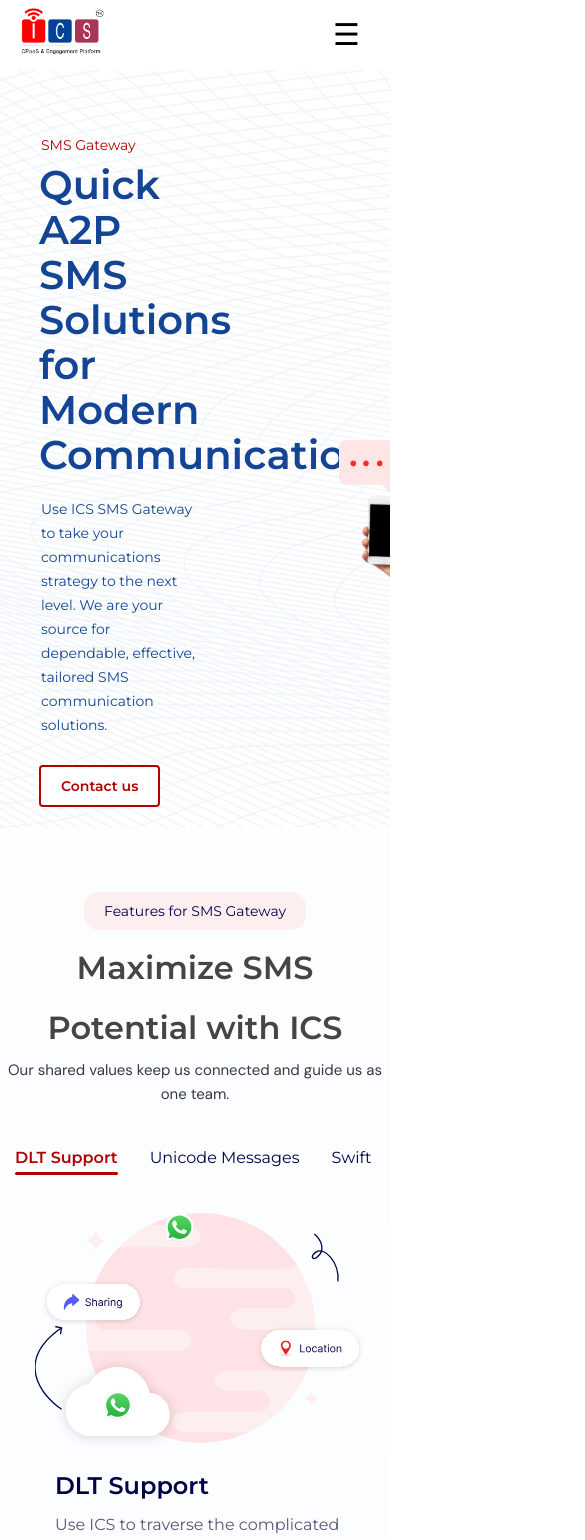
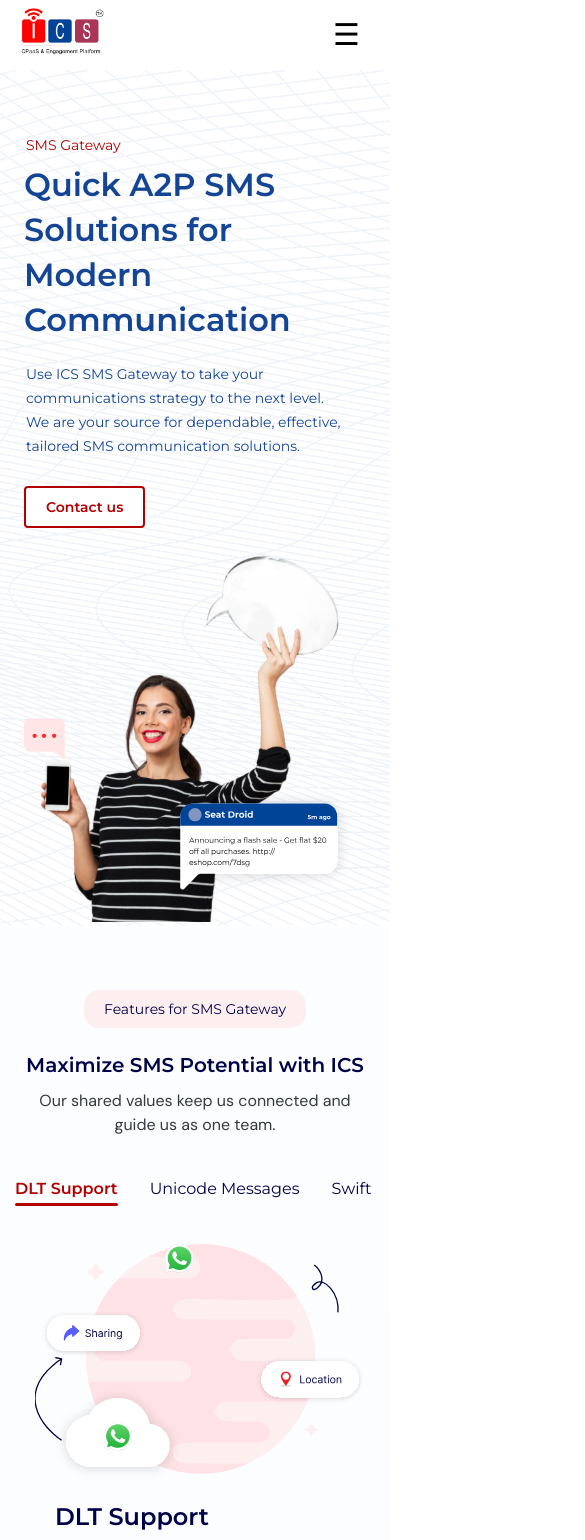
Before and after one commit to bknath/ICS_Mobile, a React (Vite) app: page /smsgateway in a window 390 px wide. Shown: the top 1540 px of the page, 585 px wide, since content can reach past the window. Built offline with nearby package versions, Linux system fonts and the light colour scheme.

Commit message:
Commit 37
Updated SMS Gateway Page

```diff
--- a/src/components/communication/Communication.css
+++ b/src/components/communication/Communication.css
@@ -48,6 +48,7 @@
     line-height: 54px;
     color: #ffffff;
     font-weight: 600;
+    width: 600px;
 }
 .communication-content p{
     padding-top: 5px;
@@ -94,3 +95,42 @@
     color: #666;
     margin: 0;
 }
+@media(max-width: 765px){
+
+    .communication-background{
+        width: 360px;
+    }
+    .com-content-wrapper{
+        flex-direction: column;
+    }
+    .spiral-rainbow{
+        left: -90px;
+     }
+     .iPhone-image{
+         margin-right: 0;
+         width: 264px;
+         margin-left: 20px;
+     }
+    .communication-content{
+        width: 100%;
+        padding-bottom: 0;
+    }
+    .communication-content h2{
+        width: 320px;
+        font-size: 24px;
+        margin: 15px auto;
+        line-height: 36px;
+        font-weight: 600;
+    }
+    .communication-content p{
+        width: 320px;
+        margin: 0 auto;
+        padding-bottom: 2rem;
+        font-weight: 400;
+    }
+    .com-stats-section{
+       margin-left: 0;
+       padding: 30px 20px;
+       margin-top: -20px;
+    }
+}
--- a/src/components/communication/Communication.jsx
+++ b/src/components/communication/Communication.jsx
@@ -11,8 +11,8 @@ const Communication = () => {
                         <img src={assets.iPhoneimg} alt="iPhone" className='iPhone-image' />
                     </div>
                     <div className="communication-content">
-                        <h2>Powering Communication Across the Globe</h2>
-                        <p>With ICS ChatBots, you're just choosing advanced technology you're selecting a proven partner in global communication excellence.</p>
+                        <h2>Empower Your Global Communication with ICS SMS API</h2>
+                        <p>In addition to cutting-edge technology, working with ICS means joining forces with experts.</p>
                     </div>
                 </div>
             </div>
--- a/src/pages/SMSgatewaypage/SMSgateway.css
+++ b/src/pages/SMSgatewaypage/SMSgateway.css
@@ -19,7 +19,7 @@
 }
 
 .content-SMSgateway {
-    max-width: 40%;
+    width: 40%;
     margin-top: 3rem;
 }
 
@@ -29,6 +29,7 @@
     line-height: 45px;
     margin-bottom: 20px;
     color: #144494;
+    width: 440px;
 }
 
 .content-SMSgateway p {
@@ -36,7 +37,7 @@
     line-height: 24px;
     margin-left: 2px;
     color: #144494;
-    /* width: 64%; */
+    width: 380px;
     margin-bottom: 5px;
 }
 
@@ -46,8 +47,10 @@
 
 .SMSrobot {
     width: 40%;
-    padding-left: 9rem;
-    padding-top: 1rem;
+    padding-left: 6rem;
+}
+.SMSrobot img{
+    width: 440px;
 }
 
 .SMSgateway-platform-section {
@@ -71,6 +74,8 @@
     font-family: 'DM Sans';
     line-height: 24px;
     font-weight: 400;
+    width: 1200px;
+    margin: 0 auto;
 }
 
 /* card-feature-8 */
@@ -146,7 +151,7 @@
     gap: 20px;
     padding: 20px;
     justify-content: center;
-    max-width: 1300px;
+    width: 1300px;
 }
 
 .feature9-cards-column {
@@ -245,6 +250,10 @@
     justify-content: center;
     align-items: center;
 }
+.SMS-content-block-col-1 img{
+    width: 470px;
+    border-radius: 10px;
+}
 
 .SMS-content-block-col-2 {
     display: flex;
@@ -258,6 +267,7 @@
     font-weight: 600;
     line-height: 54px;
     color: #454545;
+    width: 400px;
 }
 
 .SMS-content-block-col-2 p {
@@ -265,6 +275,7 @@
     font-weight: 400;
     line-height: 24px;
     color: #4A5057;
+    width: 400px;
 }
 
 .SMS-content-block-2 {
@@ -487,4 +498,100 @@
         line-height: 34px;
         padding-bottom: 10px;
     }
+    .hero-section-5{
+        flex-direction: column;
+        padding-left: 1.5rem;
+    }
+    .content-SMSgateway{
+        width: 100%;
+    }
+    .content-SMSgateway h1{
+        width: 340px;
+        font-size: 32px;
+    }
+    .content-SMSgateway p{
+        width: 320px;
+    }
+    .SMSrobot{
+        width: 100%;
+        padding-left: 0;
+    }
+    .SMSrobot img{
+        width: 328px;
+    }
+    .SMSgateway-platform-header h2{
+        color: #000247;
+        padding-top: 15px;
+        line-height: 28px;
+        font-size: 20px;
+        padding-bottom: 10px;
+    }
+    .SMSgateway-platform-header p{
+        width: 320px;
+        font-size: 16px;
+        margin: 0 auto;
+    }
+    .feature9-cards-container{
+        flex-direction: column-reverse;
+        width: 100%;
+    }
+    .feature9-cards-column {
+        width: 100%;
+        padding-top: 0;
+    }
+    .image-column-SMS{
+        width: 100%;
+        padding-top: 2rem;
+    }
+    .image-column-SMS img{
+        width: 328px;
+    }
+    .feature9-card{
+        padding: 10px;
+    }
+    .SMS-content-block{
+        flex-direction: column-reverse;
+        width: 100%;
+        padding-top: 1rem;
+    }
+    .SMS-content-block-col-1{
+        width: 100%;
+    }
+    .SMS-content-block-col-1 img{
+        width: 328px;
+    }
+    .SMS-content-block-col-2{
+        width: 100%;
+    }
+    .SMS-content-block-col-2 h3,
+    .SMS-content-block2-col-1 h3{
+        font-weight: 700;
+        width: 350px;
+        margin: 0 auto;
+        text-align: center;
+        color: #000247;
+        line-height: 28px;
+        font-size: 20px;
+        padding-bottom: 10px;
+    }
+    .SMS-content-block-col-2 p,
+    .SMS-content-block2-col-1 p{
+        width: 320px;
+        margin: 0 auto;
+        padding-bottom: 1rem;
+    }
+    .SMS-content-block-2{
+        flex-direction: column;
+        width: 100%;
+        padding: 20px 0;
+    }
+    .SMS-content-block2-col-1{
+        width: 100%;
+    }
+    .SMS-content-block2-col-2{
+        width: 100%;
+    }
+    .SMS-content-block2-col-2 img{
+        width: 328px;
+    }
 }
--- a/src/pages/SMSgatewaypage/SMSgateway.jsx
+++ b/src/pages/SMSgatewaypage/SMSgateway.jsx
@@ -112,8 +112,8 @@ const SMSgateway = () => {
             description: "Connect WhatsApp with WooCommerce to provide real-time customer support, send order updates, and boost sales through personalized interactions."
         },
     ];
-    const cardWidth = 320; // Width of a single card
-    const cardGap = 20; // Gap between cards
+    const cardWidth = 300; // Width of a single card
+    const cardGap = 25; // Gap between cards
 
     const scrollLeft = () => {
         if (scrollContainerRef.current) {
@@ -182,7 +182,6 @@ const SMSgateway = () => {
                         <h1>Quick A2P SMS <br /> Solutions for Modern <br /> Communication</h1>
                         <p className="SMSgateway-text">Use ICS SMS Gateway to take your communications strategy to the next level. We are your source for dependable, effective, tailored SMS communication solutions.</p>
                         <div className="buttons">
-                            {/* <a href="contact-us" className="contact-us">Contact us</a> */}
                             <Link to="/contact-us" className='contact-us'>Contact us</Link>
                         </div>
                     </div>
@@ -201,7 +200,7 @@ const SMSgateway = () => {
                     <p>Our shared values keep us connected and guide us as one team.</p>
                 </div>
                 <div className="feature-main-container-1234">
-                    {/* Horizontal Navigation Bar */}
+
                     <div className="product-nav-1234" ref={navRef}>
                         {sections.map((section) => (
                             <a
@@ -218,7 +217,7 @@ const SMSgateway = () => {
                         ))}
                     </div>
 
-                    {/* Scrollable Content Section */}
+
                     <div className="feature-content-container-1234">
                         <section id="dlt-support" className="feature-section-1234">
                             <div className="feature-item-1234">
@@ -306,7 +305,7 @@ const SMSgateway = () => {
                 </div>
                 <div className="SMSgateway-platform-header">
                     <h2 style={{paddingTop:'3rem'}}>Why Opt For ICS SMS Gateway</h2>
-                    <p>Experience seamless conversations on the world's leading chat platforms and discover the benefits of deep tech integration. <br /> Our WABA and RCS Chatbots empower real-time customer engagement and provide enhanced customer insights.</p>
+                    <p>Experience seamless conversations on the world's leading chat platforms and discover the benefits of deep tech integration. Our WABA and RCS Chatbots empower real-time customer engagement and provide enhanced customer insights.</p>
                 </div>
                 <div className="feature9-wrap-container">
                     <div className="feature9-cards-container" ref={sectionref11}>
@@ -317,7 +316,7 @@ const SMSgateway = () => {
                                     <div className="feature9-card-content">
                                         <h3>{features9.title}</h3>
                                         <p>{features9.description}</p>
-                                        {/* <a href={features9.link} className='read-more-2'>{features9.linkText} &gt;</a> */}
+
                                     </div>
                                 </div>
                             ))}
@@ -337,7 +336,7 @@ const SMSgateway = () => {
                 </div>
                 <div className="scroll-container">
                     <button className="scroll-btn left" onClick={scrollLeft}>
-                        &#8249; {/* Left arrow symbol */}
+                        &#8249;
                     </button>
 
                     <div className="scroll-boxes" ref={scrollContainerRef}>
@@ -352,7 +351,7 @@ const SMSgateway = () => {
                         ))}
                     </div>
                     <button className="scroll-btn right" onClick={scrollRight}>
-                        &#8250; {/* Right arrow symbol */}
+                        &#8250;
                     </button>
                 </div>
                 <div className="header-content-2">
@@ -362,15 +361,14 @@ const SMSgateway = () => {
                     <div className="SMS-content-block" ref={sectionref12}>
                         <div className="SMS-content-block-col-1">
                             <img
-                                style={{ width: '470px', borderRadius: '10px' }}
                                 src={assets.SMSgatewaylogo3}
                                 alt=""
                                 className={`image-slide-up ${imageInView12 ? 'visible' : ''}`}
                             />
                         </div>
                         <div className="SMS-content-block-col-2">
-                            <h3>Developer-Centric <br /> Messaging APIs</h3>
-                            <p>Our platform offers carrier-grade capabilities such as delivery <br /> receipts and error codes, enhancing deliverability, minimizing <br /> costs, and enabling the creation of superior products.</p>
+                            <h3>Developer-Centric Messaging APIs</h3>
+                            <p>Our platform offers carrier-grade capabilities such as delivery receipts and error codes, enhancing deliverability, minimizing costs, and enabling the creation of superior products.</p>
                         </div>
                     </div>
                 </div>
```
